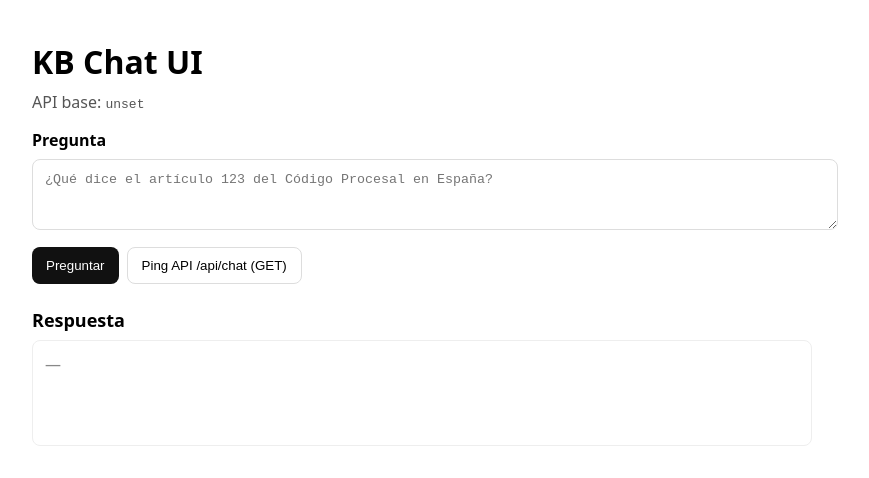
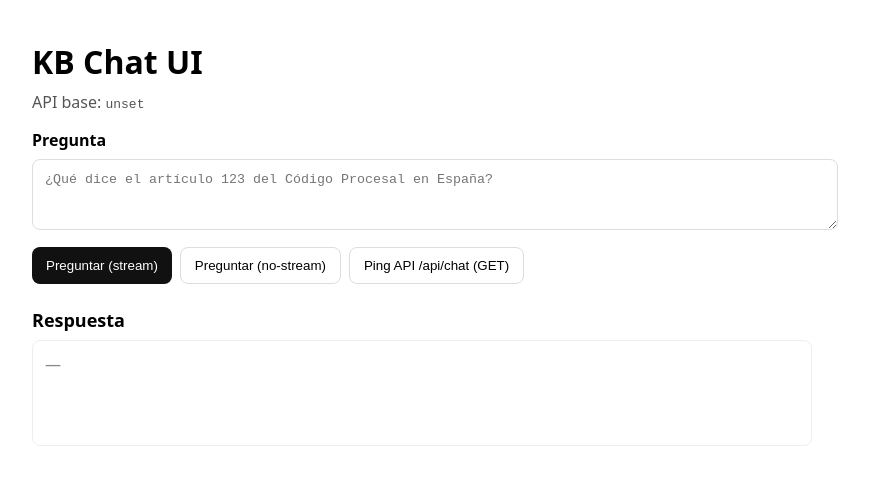
Before and after one commit to olivoe/kb-legal-assistant-ui, a Next.js app: page / in a window 1280 px wide. Shown: the top 478 px of the page, without its empty margins (218-1087 px from the left). Built offline with nearby package versions, Linux system fonts and the light colour scheme; no server answers.

Commit message:
fix(ui): robust SSE parsing + non-stream fallback

```diff
--- a/app/page.tsx
+++ b/app/page.tsx
@@ -11,7 +11,7 @@ export default function Home() {
   const [err, setErr] = useState<string | null>(null);
   const taRef = useRef<HTMLTextAreaElement | null>(null);
 
-  async function ask(e: React.FormEvent) {
+  async function askStream(e: React.FormEvent) {
     e.preventDefault();
     setErr(null);
     setAnswer('');
@@ -20,7 +20,7 @@ export default function Home() {
 
     try {
       setLoading(true);
-      // stream tokens from the API
+
       const resp = await fetch(`${API_BASE}/api/chat?stream=1&limit=5`, {
         method: 'POST',
         headers: { 'Content-Type': 'application/json' },
@@ -39,27 +39,35 @@ export default function Home() {
       while (true) {
         const { done, value } = await reader.read();
         if (done) break;
+
         buffer += decoder.decode(value, { stream: true });
 
-        // SSE frames are separated by blank lines
         const frames = buffer.split('\n\n');
-        // keep last partial frame in buffer
         buffer = frames.pop() || '';
 
-        for (const f of frames) {
-          // ignore comments / event: lines, we only care about "data: ..."
-          const line = f.split('\n').find(l => l.startsWith('data: '));
-          if (!line) continue;
-          const jsonStr = line.slice(6).trim();
-          if (jsonStr === '[DONE]') continue;
+        for (const frame of frames) {
+          const lines = frame.split('\n');
+          const eventLine = lines.find(l => l.startsWith('event: '));
+          const eventName = eventLine ? eventLine.slice(7).trim() : 'message';
+          const dataLines = lines.filter(l => l.startsWith('data: ')).map(l => l.slice(6));
+          const dataPayload = dataLines.join('\n').trim();
+
+          if (!dataPayload || dataPayload === '[DONE]') continue;
 
           try {
-            const chunk = JSON.parse(jsonStr);
-            const token = chunk?.choices?.[0]?.delta?.content ?? '';
-            if (token) setAnswer(prev => prev + token);
+            const json = JSON.parse(dataPayload);
+            if (eventName === 'error' || json?.error) {
+              const message = json?.error ?? 'Unknown streaming error';
+              setErr(message);
+              continue;
+            }
+            const token = json?.choices?.[0]?.delta?.content ?? '';
+            if (typeof token === 'string' && token.length > 0) {
+              setAnswer(prev => prev + token);
+              continue;
+            }
           } catch {
-            // non-JSON payload (e.g. our error event). Show raw
-            if (jsonStr) setAnswer(prev => prev + jsonStr);
+            setAnswer(prev => prev + dataPayload);
           }
         }
       }
@@ -67,7 +75,31 @@ export default function Home() {
       setErr(e?.message || 'Error al llamar a la API');
     } finally {
       setLoading(false);
-      if (taRef.current) taRef.current.focus();
+      taRef.current?.focus();
+    }
+  }
+
+  async function askNonStream() {
+    setErr(null);
+    setAnswer('');
+    const q = question.trim();
+    if (!q) return;
+
+    try {
+      setLoading(true);
+      const resp = await fetch(`${API_BASE}/api/chat?limit=5`, {
+        method: 'POST',
+        headers: { 'Content-Type': 'application/json' },
+        body: JSON.stringify({ messages: [{ role: 'user', content: q }] }),
+      });
+      const json = await resp.json();
+      if (!resp.ok) throw new Error(JSON.stringify(json));
+      const a = (json && json.answer) || '';
+      setAnswer(a || '(sin respuesta JSON)');
+    } catch (e: any) {
+      setErr(e?.message || 'Error en llamada no-stream');
+    } finally {
+      setLoading(false);
     }
   }
 
@@ -90,7 +122,7 @@ export default function Home() {
         API base: <code>{API_BASE || '(no NEXT_PUBLIC_API_BASE)'}</code>
       </p>
 
-      <form onSubmit={ask} style={{ marginTop: 16 }}>
+      <form onSubmit={askStream} style={{ marginTop: 16 }}>
         <label htmlFor="q" style={{ display: 'block', fontWeight: 600, marginBottom: 8 }}>
           Pregunta
         </label>
@@ -103,9 +135,12 @@ export default function Home() {
           placeholder="¿Qué dice el artículo 123 del Código Procesal en España?"
           style={{ width: '100%', padding: 12, borderRadius: 8, border: '1px solid #ddd', resize: 'vertical' }}
         />
-        <div style={{ display: 'flex', gap: 8, marginTop: 12 }}>
+        <div style={{ display: 'flex', gap: 8, marginTop: 12, flexWrap: 'wrap' }}>
           <button type="submit" disabled={loading} style={{ padding: '10px 14px', borderRadius: 8, border: 0, background: '#111', color: '#fff' }}>
-            {loading ? 'Consultando…' : 'Preguntar'}
+            {loading ? 'Consultando…' : 'Preguntar (stream)'}
+          </button>
+          <button type="button" onClick={askNonStream} disabled={loading} style={{ padding: '10px 14px', borderRadius: 8, border: '1px solid #ddd', background: '#fff' }}>
+            Preguntar (no-stream)
           </button>
           <button type="button" onClick={pingApi} disabled={loading} style={{ padding: '10px 14px', borderRadius: 8, border: '1px solid #ddd', background: '#fff' }}>
             Ping API /api/chat (GET)
--- a/package.json
+++ b/package.json
@@ -9,7 +9,7 @@
     "lint": "next lint"
   },
   "dependencies": {
-    "next": "15.0.3",
+    "next": "15.5.2",
     "react": "18.3.1",
     "react-dom": "18.3.1"
   },
```
Also changed, not shown: tsconfig.json (+30 -2 lines), next-env.d.ts, 1 other file (tests, documents, lock files or other folders).
